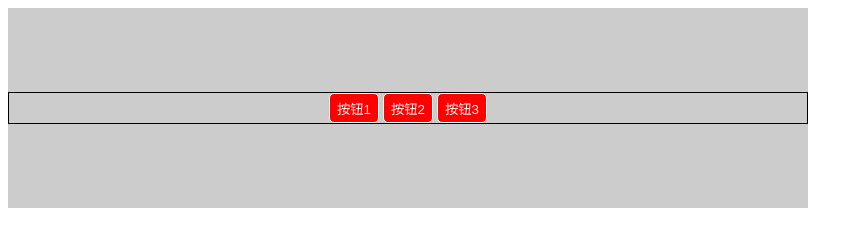
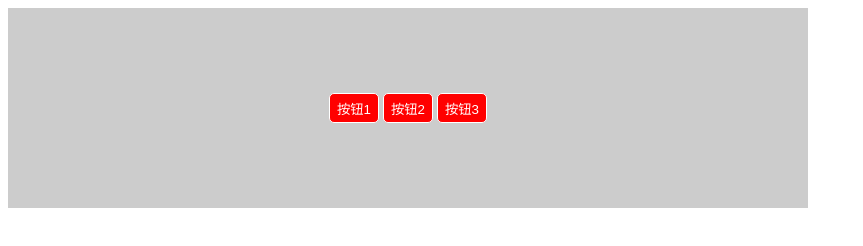
Before and after one commit to WYQ98521/blog, a plain HTML site: page task11-3.html in a window 1280 px wide. Shown: the whole page, without its empty margins (0-863 px from the left). Drawn offline with Linux system fonts and the light colour scheme.

Commit message:
Update task11-3.html

```diff
--- a/task11-3.html
+++ b/task11-3.html
@@ -21,9 +21,7 @@
 			width: 50px;
 			height: 30px;
 		}
-		.two{
-			border: 1px solid;
-		}
+
 
 
 	</style>
```
